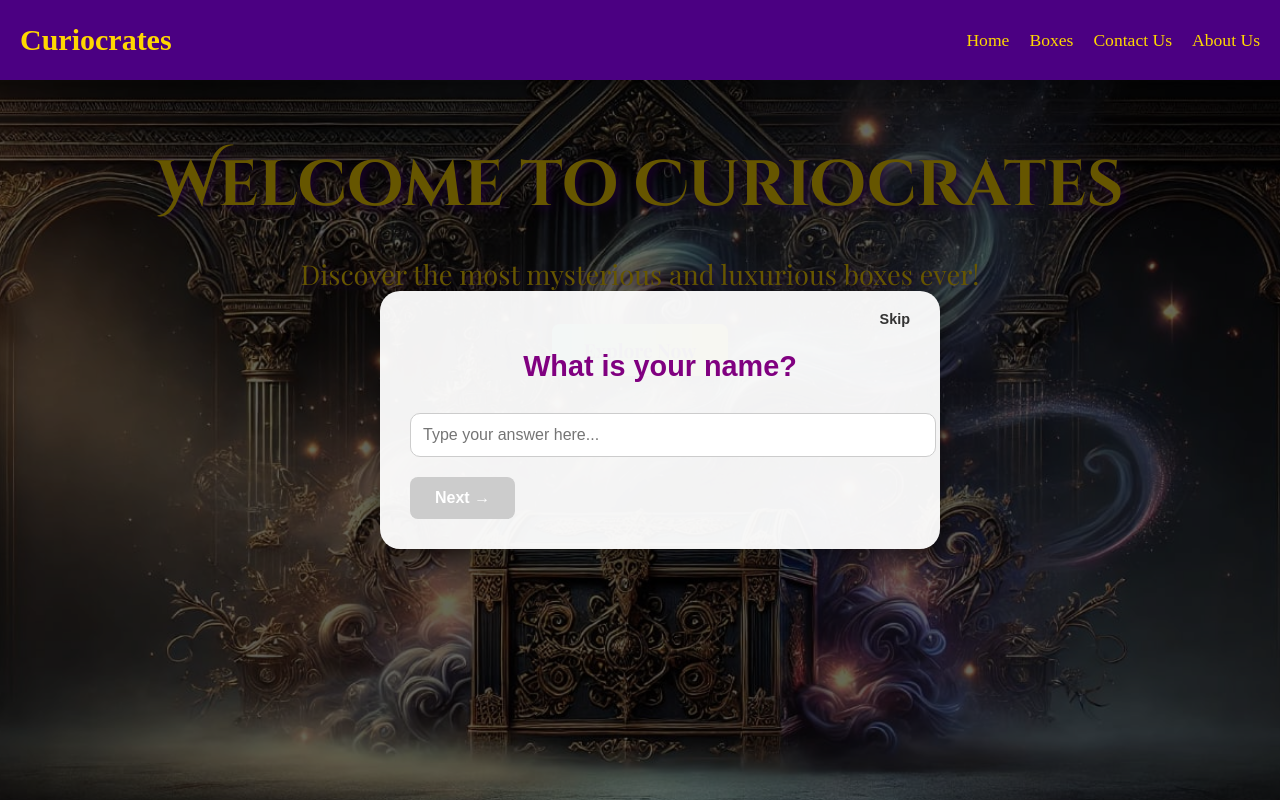
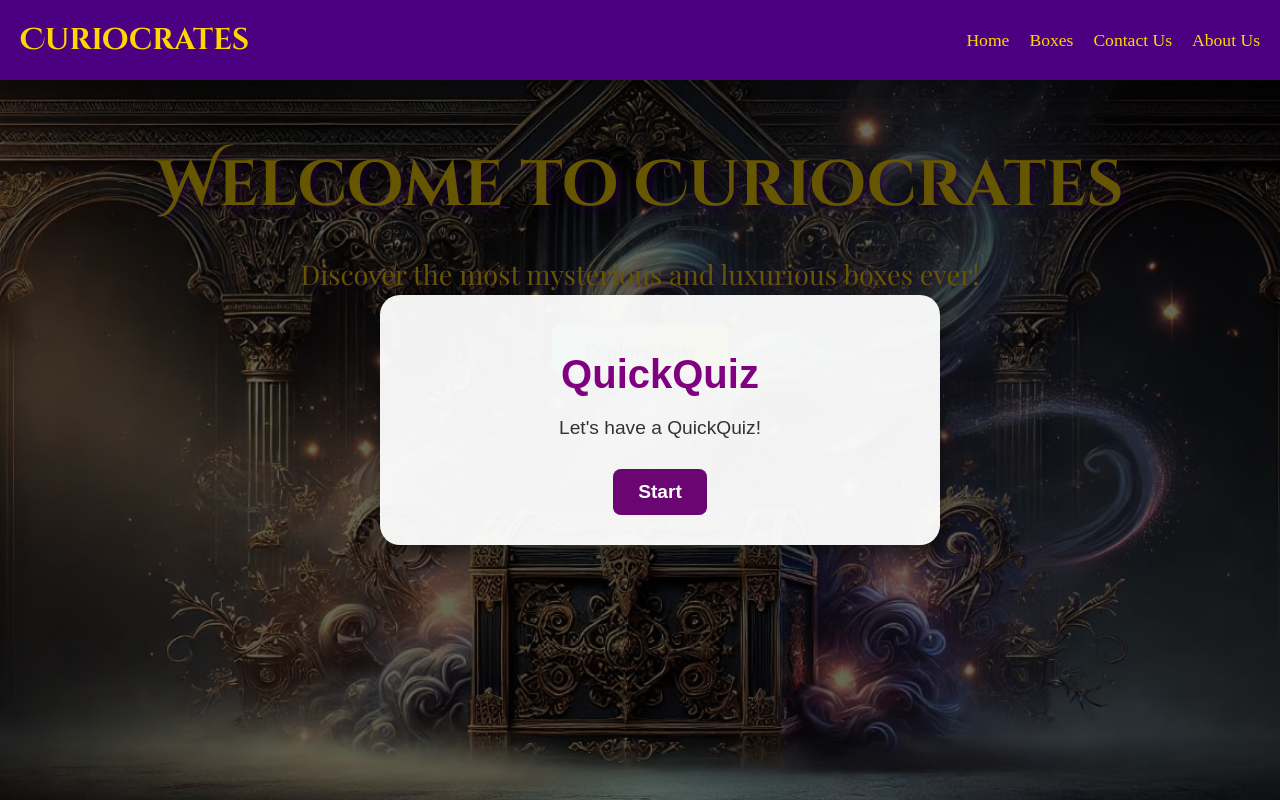
Before and after one commit to curiocreates/website, a React (Create React App) app: page / in a window 1280 px wide. Shown: the top 800 px of the page. Built offline with nearby package versions, Linux system fonts and the light colour scheme.

Commit message:
Quick Quiz Updated

```diff
--- a/src/Components/Navbar.jsx
+++ b/src/Components/Navbar.jsx
@@ -21,6 +21,7 @@ const Nav = styled.nav`
 
 const Logo = styled.h1`
   font-size: 30px;
+  font-family: 'Cinzel Decorative', cursive;
   color: #FFD700;
 
   a {
--- a/src/Components/QuickQuiz.jsx
+++ b/src/Components/QuickQuiz.jsx
@@ -1,6 +1,6 @@
 import React, { useState } from 'react';
 import styled from 'styled-components';
-import emailjs from 'emailjs-com'; // Import EmailJS SDK
+import emailjs from 'emailjs-com';
 
 const QuizModal = styled.div`
   position: fixed;
@@ -30,7 +30,38 @@ const QuizContent = styled.div`
 
   @media (max-width: 600px) {
     padding: 20px;
+    margin-left:-30px;
+    margin-top:30px;
+    width: 80%;
     border-radius: 15px;
+  }
+`;
+
+const Heading = styled.h1`
+  font-size: 2.5rem;
+  color: purple;
+  margin-bottom: 20px;
+  font-weight: bold;
+`;
+
+const StartMessage = styled.p`
+  font-size: 1.2rem;
+  margin-bottom: 30px;
+`;
+
+const StartButton = styled.button`
+  background: #6a0572;
+  color: white;
+  border: none;
+  padding: 12px 25px;
+  border-radius: 8px;
+  cursor: pointer;
+  font-size: 1.2rem;
+  font-weight: bold;
+  transition: background-color 0.3s ease;
+
+  &:hover {
+    background: #4b0251;
   }
 `;
 
@@ -80,17 +111,24 @@ const Option = styled.label`
 `;
 
 const InputBox = styled.input`
-  width: 100%;
+  width: 95%;
   padding: 12px;
   border: 1px solid #ccc;
   border-radius: 10px;
   margin-top: 10px;
+
   font-size: 1rem;
   transition: border-color 0.3s ease;
 
   &:focus {
     border-color: #888;
     outline: none;
+  }
+
+  @media (max-width: 600px) {
+
+    width: 85%;
+
   }
 `;
 
@@ -122,44 +160,54 @@ const Button = styled.button`
 `;
 
 const QuickQuiz = ({ closeQuiz }) => {
-  const [step, setStep] = useState(0);
-  const [answers, setAnswers] = useState({
-    name: '',
-    gender: '',
-    age: '',
-    interests: [],
-    occupation: '',
-    occasion: '',
-    email: '',
-  });
+  const [step, setStep] = useState(-1); // Start screen state
+  const [answers, setAnswers] = useState({});
+  const [additionalQuestion, setAdditionalQuestion] = useState(null);
   const [isSubmitted, setIsSubmitted] = useState(false);
 
   const questions = [
     { question: 'What is your name?', type: 'text', key: 'name' },
     { question: 'What is your gender?', options: ['Male', 'Female', 'Other'], type: 'radio', key: 'gender' },
-    { question: 'What is your age group?', options: ['Under 18', '18-24', '25-34', '35-44', '45-54', '55+'], type: 'radio', key: 'age' },
+    { question: 'What is your age group?', options: ['Under 18', '18-24', '25-34','35+'], type: 'radio', key: 'age' },
     {
       question: 'What are your top interests?',
-      options: ['Technology', 'Gaming', 'Anime', 'Books', 'Beauty and Health Care', 'Fashion', 'Grooming Essentials'],
+      options: ['Tech','Fashion','Gaming', 'Anime', 'Beauty and Health Care', 'Grooming Essentials','Books'],
+      type: 'checkbox',
+      key: 'interests',
+    },{
+      question: 'What is your Profession?',
+      options: ['student', 'working professional', 'TFI Banisa', 'Gamer', 'Paivem kaadhu'],
       type: 'checkbox',
       key: 'interests',
     },
-    { question: 'What is your occupation?', options: ['Student', 'Professional', 'Homemaker', 'Other'], type: 'radio', key: 'occupation' },
-    { question: 'What is the occasion?', options: ['Birthday', 'Anniversary', 'Holiday', 'Just Because'], type: 'radio', key: 'occasion' },
     { question: 'What is your email?', type: 'text', key: 'email' },
   ];
 
-  const currentQuestion = questions[step];
+  const handleStart = () => setStep(0); // Transition from start screen to first question
 
-  const handleNext = () => setStep((prev) => prev + 1);
-  const handlePrevious = () => setStep((prev) => prev - 1);
+  const handleNext = () => {
+    if (additionalQuestion && step === 3) {
+      setStep('additional');
+    } else {
+      setStep((prev) => prev + 1);
+    }
+  };
 
-  const handleInputChange = (key, value) => setAnswers((prev) => ({ ...prev, [key]: value }));
+  const handleInputChange = (key, value) => {
+    setAnswers((prev) => ({ ...prev, [key]: value }));
+    if (key === 'interests' && value.includes('Anime')) {
+      setAdditionalQuestion({ question: 'What is your favorite anime?', key: 'favoriteAnime' });
+    } else if (key === 'interests' && value.includes('Gaming')) {
+      setAdditionalQuestion({ question: 'What is your favorite game?', key: 'favoriteGame' });
+    } else {
+      setAdditionalQuestion(null);
+    }
+  };
 
   const handleCheckboxChange = (key, value) => {
     setAnswers((prev) => ({
       ...prev,
-      [key]: prev[key].includes(value) ? prev[key].filter((item) => item !== value) : [...prev[key], value],
+      [key]: prev[key]?.includes(value) ? prev[key].filter((item) => item !== value) : [...(prev[key] || []), value],
     }));
   };
 
@@ -169,20 +217,19 @@ const QuickQuiz = ({ closeQuiz }) => {
       return;
     }
 
-    // Prepare the email data for EmailJS
     const emailData = {
-      service_id: 'service_edbt7zp', // Your EmailJS service ID
-      template_id: 'template_972f8sw', // Your EmailJS template ID
-      user_id: 'yjg3HZpZru2uEP3WF', // Your EmailJS user ID
+      service_id: 'service_edbt7zp',
+      template_id: 'template_972f8sw',
+      user_id: 'yjg3HZpZru2uEP3WF',
       template_params: {
-        to_email: 'curiocratessurprises@gmail.com', // Your email address to receive the data
+        to_email: 'curiocratessurprises@gmail.com',
         subject: 'QuickQuiz Submission',
         text: `QuickQuiz Data: ${JSON.stringify(answers)}`,
       },
     };
 
-    // Send the email using EmailJS API
-    emailjs.send('service_edbt7zp', 'template_972f8sw', emailData.template_params, 'yjg3HZpZru2uEP3WF')
+    emailjs
+      .send('service_edbt7zp', 'template_972f8sw', emailData.template_params, 'yjg3HZpZru2uEP3WF')
       .then(
         (response) => {
           console.log('SUCCESS!', response);
@@ -195,7 +242,21 @@ const QuickQuiz = ({ closeQuiz }) => {
       );
   };
 
+  const currentQuestion = step === 'additional' ? additionalQuestion : questions[step];
+
   if (isSubmitted) return null;
+
+  if (step === -1) {
+    return (
+      <QuizModal>
+        <QuizContent>
+          <Heading>QuickQuiz</Heading>
+          <StartMessage>Let's have a QuickQuiz!</StartMessage>
+          <StartButton onClick={handleStart}>Start</StartButton>
+        </QuizContent>
+      </QuizModal>
+    );
+  }
 
   return (
     <QuizModal>
@@ -231,18 +292,22 @@ const QuickQuiz = ({ closeQuiz }) => {
           {currentQuestion.type === 'text' && (
             <InputBox
               type="text"
+              placeholder="Type your answer here..."
               value={answers[currentQuestion.key] || ''}
-              placeholder="Type your answer here..."
               onChange={(e) => handleInputChange(currentQuestion.key, e.target.value)}
             />
           )}
         </OptionsContainer>
         <NavButtonContainer>
-          {step > 0 && <Button onClick={handlePrevious}>← Previous</Button>}
-          {step < questions.length - 1 ? (
-            <Button onClick={handleNext} disabled={!answers[currentQuestion.key]}>Next →</Button>
+          <Button onClick={() => setStep((prev) => prev - 1)} disabled={step === 0}>
+            Previous
+          </Button>
+          {step === questions.length - 1 && !additionalQuestion ? (
+            <Button onClick={handleSubmit}>Submit</Button>
           ) : (
-            <Button onClick={handleSubmit}>Submit</Button>
+            <Button onClick={handleNext} disabled={!answers[currentQuestion.key]}>
+              Next
+            </Button>
           )}
         </NavButtonContainer>
       </QuizContent>
```
